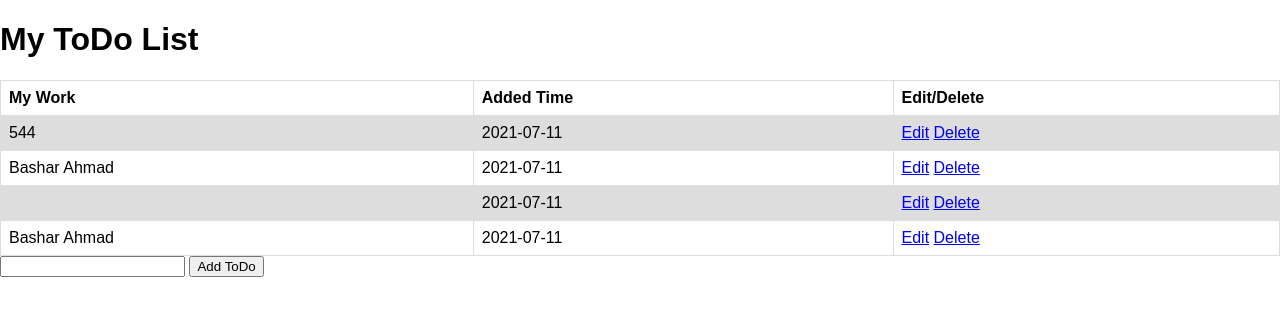
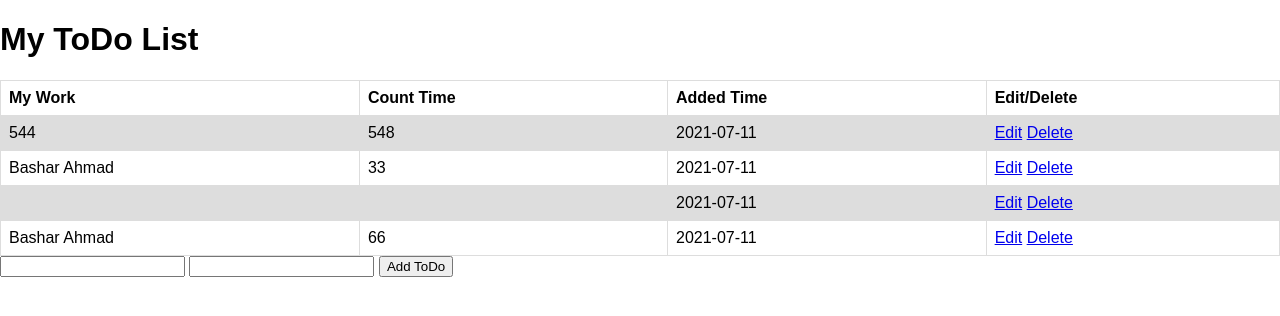
Before and after one commit to abmAsadullah/flask-todo, a Flask app: page / in a window 1280 px wide. Shown: the top 316 px of the page. Run offline with Flask 2, Linux system fonts and the light colour scheme; data comes from the database, SQL or seed files in the repository; both versions use the stored data as it was after the commit.

Commit message:
A number column add

```diff
--- a/app.py
+++ b/app.py
@@ -9,16 +9,20 @@ db = SQLAlchemy(app)
 class Todo(db.Model):
     id = db.Column(db.Integer, primary_key=True)
     content = db.Column(db.String(200), nullable=False)
+    count_time = db.Column(db.Integer, nullable=False)
     date_created = db.Column(db.DateTime, default=datetime.utcnow)
 
-    def __repr__(self):
-        return '<Task %r>' % self.id
+    def __repr__(self, content, count_time):
+        self.content = content
+        self.count_time = count_time
+
 
 @app.route('/', methods=['POST', 'GET'])
 def index():
     if request.method == 'POST':
         task_content = request.form['content']
-        new_task = Todo(content=task_content)
+        task_count = request.form['count_time']
+        new_task = Todo(content=task_content, count_time=task_count)
 
         try:
             db.session.add(new_task)
@@ -46,6 +50,7 @@ def edit(id):
     task = Todo.query.get_or_404(id)
     if request.method == 'POST':
         task.content = request.form['content']
+        task.count_time = request.form['count_time']
 
         try:
             db.session.commit()
--- a/templates/edit.html
+++ b/templates/edit.html
@@ -10,6 +10,7 @@
 
     <form action="/edit/{{ task.id }}" method="POST">
         <input type="text" name="content" id="content" value="{{ task.content }}">
+        <input type="number" name="count_time" id="count_time" value="{{ task.count_time }}">
         <input type="submit" value="Edit ToDo">
     </form>
 </div>
--- a/templates/index.html
+++ b/templates/index.html
@@ -10,12 +10,14 @@
     <table>
         <tr>
             <th>My Work</th>
+            <th>Count Time</th>
             <th>Added Time</th>
             <th>Edit/Delete</th>
         </tr>
         {% for task in tasks %}
             <tr>
                 <td>{{ task.content }}</td>
+                <td>{{ task.count_time }}</td>
                 <td>{{ task.date_created.date() }}</td>
                 <td>
                     <a href="/edit/{{ task.id}}">Edit</a>
@@ -26,6 +28,7 @@
     </table>
     <form action="/" method="POST">
         <input type="text" name="content" id="content">
+        <input type="number" name="count_time" id="count_time">
         <input type="submit" value="Add ToDo">
     </form>
 </div>
```
Also changed, not shown: test.db.
